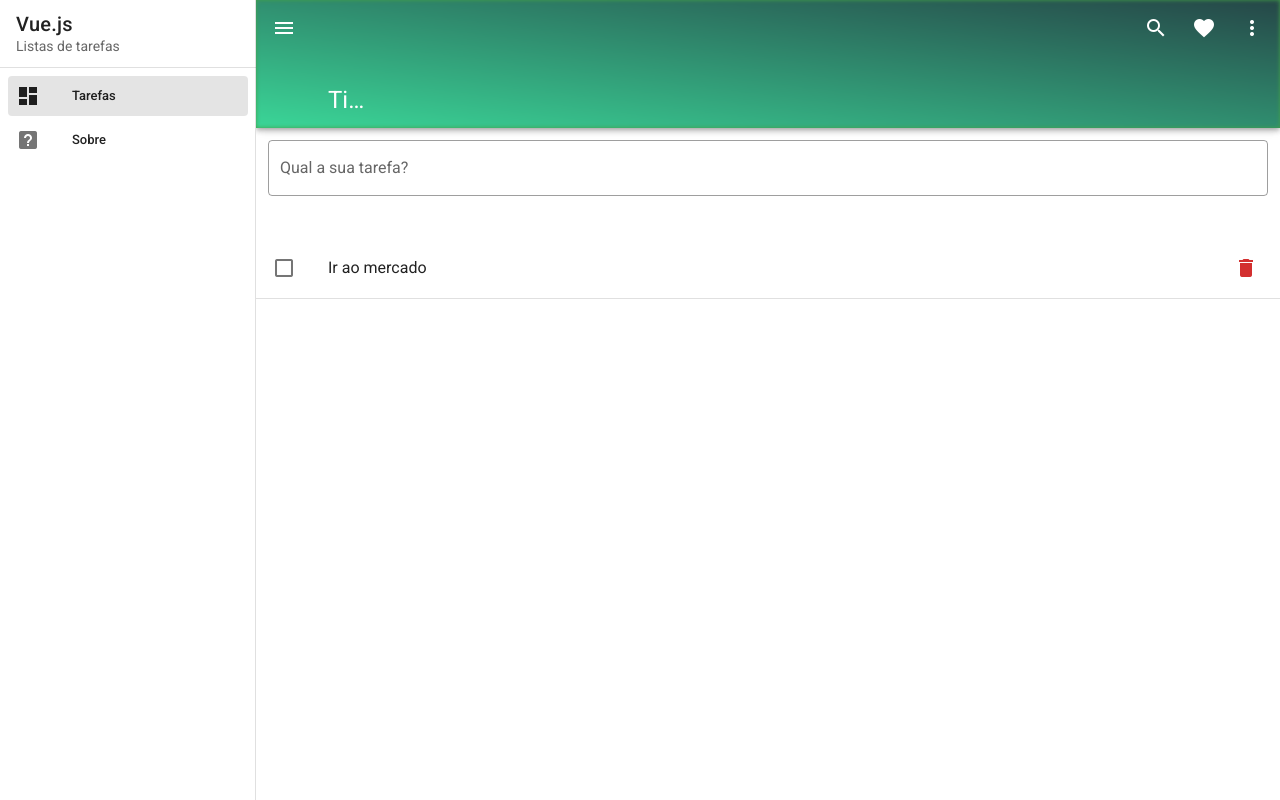
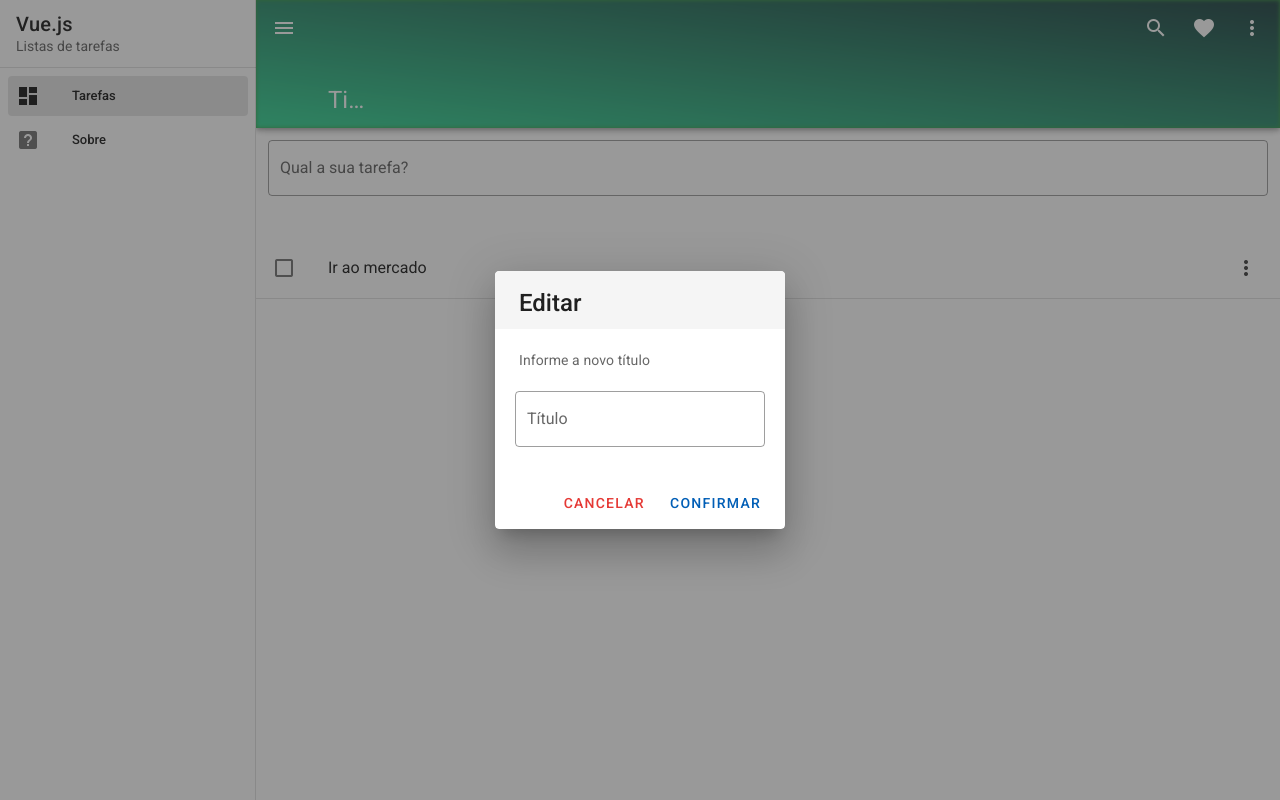
Before and after one commit to ekfuji/vuetify-todo, a Vue app: page / in a window 1280 px wide. Built offline with nearby package versions, Linux system fonts and the light colour scheme.

Commit message:
Adicionando menu de ações(edição e exclusão), criando modal para edição da tarefa

```diff
--- /dev/null
+++ b/src/components/modal/ModalEditar.vue
@@ -0,0 +1,41 @@
+<template>
+    <div>
+        <v-dialog v-model="dialog" max-width="290">
+            <v-card>
+                <v-card-title class="text-h5 grey lighten-4">
+                    Editar
+                </v-card-title>
+
+                <v-card-text class="mt-5">
+                    Informe a novo título
+                </v-card-text>
+                <v-text-field class="px-5"  v-model="tarefaCampoInput" label="Título" outlined clearable>
+                </v-text-field>
+                <v-card-actions>
+                    <v-spacer></v-spacer>
+
+                    <v-btn color="red darken-1" text @click="dialog = false">
+                        Cancelar
+                    </v-btn>
+
+                    <v-btn color="primary darken-1" text @click="dialog = false">
+                        Confirmar
+                    </v-btn>
+                </v-card-actions>
+            </v-card>
+        </v-dialog>
+    </div>
+</template>
+
+<script>
+export default {
+    data: () => ({
+        dialog: true,
+        tarefaCampoInput: ''
+    }),
+}
+</script>
+
+<style>
+
+</style>
--- a/src/components/tarefas/Tarefa.vue
+++ b/src/components/tarefas/Tarefa.vue
@@ -12,9 +12,7 @@
                     </v-list-item-title>
                 </v-list-item-content>
                 <v-list-item-action>
-                    <v-btn icon @click.stop="handleRemoveTarefa(tarefa.id)">
-                        <v-icon color="red darken-2">mdi-delete</v-icon>
-                    </v-btn>
+                    <TarefaMenu/>
                 </v-list-item-action>
             </template>
         </v-list-item>
@@ -23,8 +21,12 @@
 </template>
 
 <script>
+import TarefaMenu from './TarefaMenu.vue'
 export default {
     props: ['tarefa'],
+    components: {
+        TarefaMenu,
+    },
     methods: {
         handleRemoveTarefa(id) {
             this.$store.commit('removeTarefa', id);
--- /dev/null
+++ b/src/components/tarefas/TarefaMenu.vue
@@ -0,0 +1,49 @@
+<template>
+    <div>
+        <v-menu bottom left>
+            <template v-slot:activator="{ on, attrs }">
+                <v-btn dark icon v-bind="attrs" v-on="on">
+                    <v-icon color="grey darken-3">mdi-dots-vertical</v-icon>
+                </v-btn>
+            </template>
+
+            <v-list>
+                <v-list-item v-for="(item, i) in items" :key="i" @click.stop="item.click()">
+                    <v-icon color="grey darken-3" left>{{ item.icone }}</v-icon>
+                    <v-list-item-title>{{ item.title }}
+                    </v-list-item-title>
+                </v-list-item>
+            </v-list>
+        </v-menu>
+        <ModalEditar/>
+    </div>
+</template>
+
+<script>
+import ModalEditar from '../modal/ModalEditar.vue'
+export default {
+  components: { ModalEditar },
+    data: () => ({
+      items: [
+        {
+            title: 'Editar',
+            icone: 'mdi-pencil',
+            click(){
+                console.log("Editar")
+            }
+        },
+        {
+            title: 'Excluir',
+            icone: 'mdi-delete',
+            click(){
+                console.log("Excluir")
+            }
+        },
+      ],
+    }),
+}
+</script>
+
+<style>
+
+</style>
--- a/src/views/Tarefas.vue
+++ b/src/views/Tarefas.vue
@@ -21,11 +21,9 @@
     components: {
       Tarefa
     },
-    data(){
-      return {
+    data: () => ({
         tarefaCampoInput: '',
-      }
-    },
+    }),
     methods: {
       handleAddTarefa(){
         this.$store.commit('adicionaTarefa', this.tarefaCampoInput);
```
